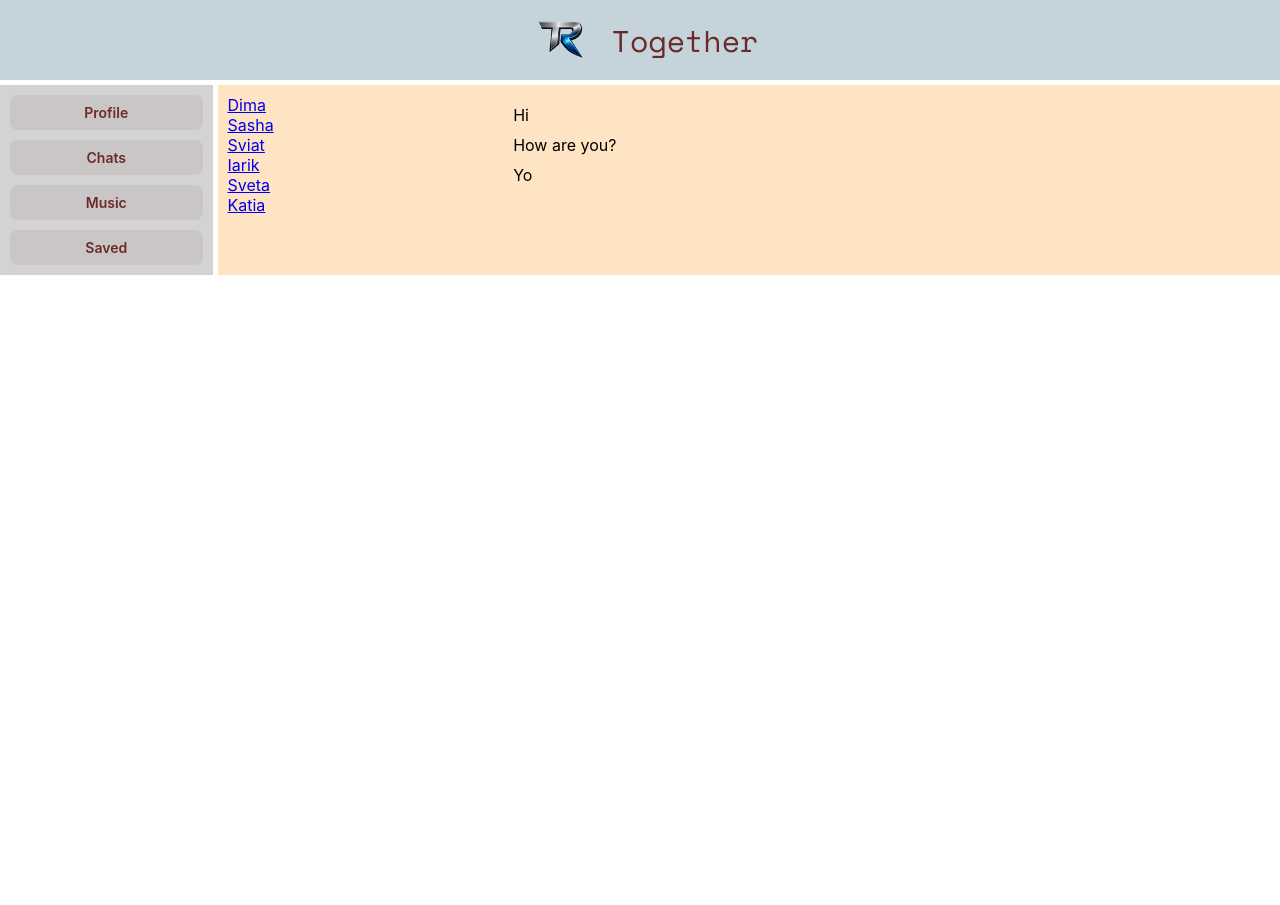
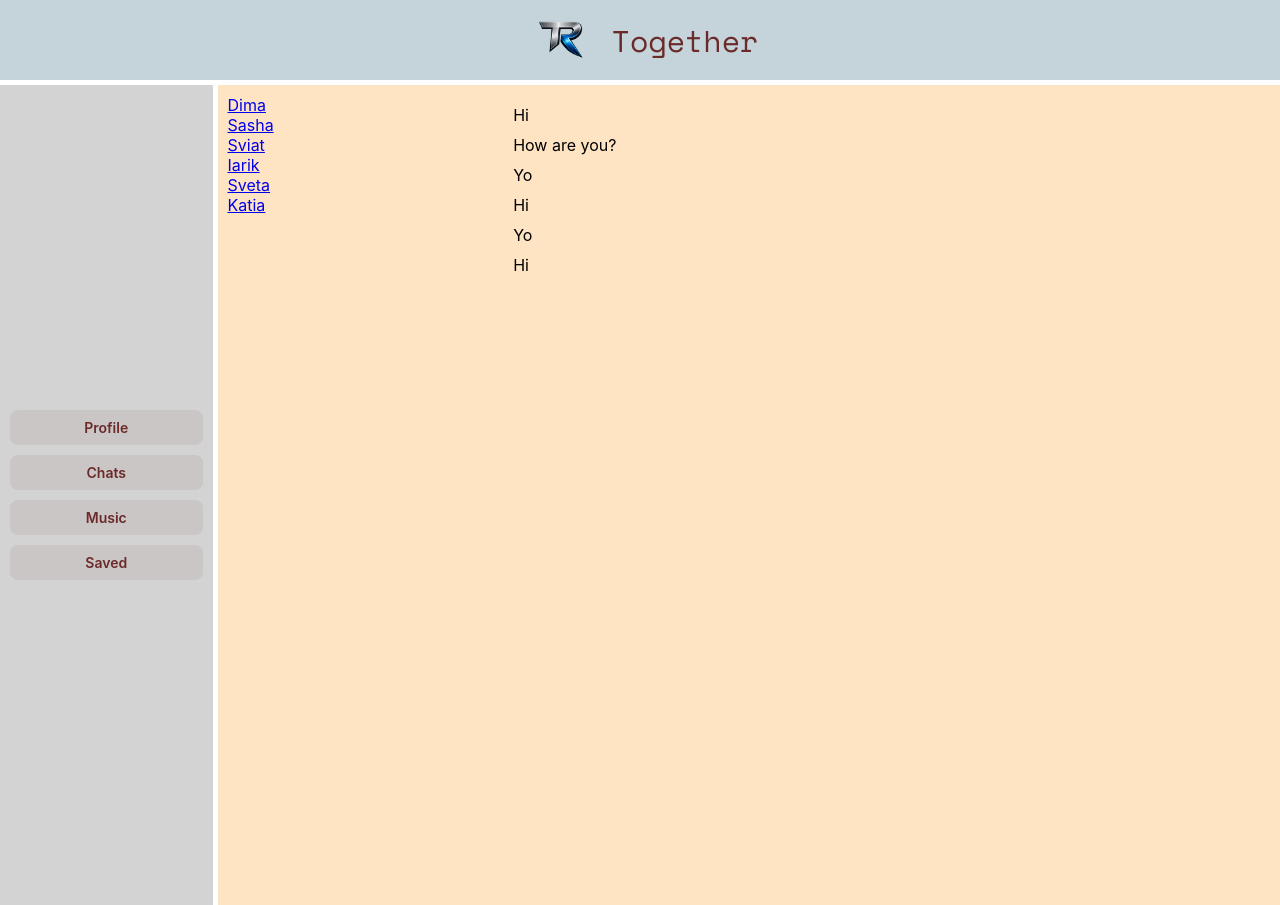
Before and after one commit to Nik0VisioN/react-01, a React (Create React App) app: page /chats in a window 1280 px wide. Before the commit the page ends 800 px from the top, so only its background shows below. Built offline with nearby package versions, Linux system fonts and the light colour scheme.

Commit message:
0.14 Beta

```diff
--- a/src/App.js
+++ b/src/App.js
@@ -9,7 +9,9 @@ import Saved from './Components/Saved/Saved';
 import { BrowserRouter, Routes,  Route } from 'react-router-dom';
 
 
-const App = () => {
+let ChatsComponent = (props) => <Chats />
+
+const App = (props) => {
   return (
     <BrowserRouter>
       <div className='app-wrapper'>
@@ -18,7 +20,7 @@ const App = () => {
         <div className='app-wrapper-content'>
           <Routes>
             <Route path='/profile' element={<Profile />} />
-            <Route path='/chats/*' element={<Chats />} />
+            <Route path='/chats/*' element={<ChatsComponent />} />
             <Route path='/music' element={<Music />} />
             <Route path='/saved' element={<Saved />} />
           </Routes>
--- /dev/null
+++ b/src/Components/Dialogs/DialogItem/DialogsItem.jsx
@@ -0,0 +1,13 @@
+import React from 'react';
+import s from './../Dialogs.module.css';
+import { NavLink } from 'react-router-dom';
+
+const DialogItem = (props) => {
+  let path = "/chats/" + props.id;
+
+  return <div className={s.dialog + ' ' + s.active}>
+    <NavLink to={path}>{props.name}</NavLink>
+  </div>
+}
+
+export default DialogItem;
--- a/src/Components/Dialogs/Dialogs.jsx
+++ b/src/Components/Dialogs/Dialogs.jsx
@@ -1,58 +1,23 @@
 import React from 'react';
 import s from './Dialogs.module.css';
-import { NavLink } from 'react-router-dom';
-
-const DialogItem = (props) => {
-  let path = "/chats/" + props.id;
-
-  return <div className={s.dialog}>
-    <NavLink to={path}>{props.name}</NavLink>
-  </div>
-}
-
-const Message = (props) => {
-  return <div className={s.dialog}>{props.message}</div>
-}
-
+import DialogItem from './DialogItem/DialogsItem';
+import Message from './Message/Message';
+import { dialogsData } from '../../index';
+import { messagesData } from '../../index';
 
 const Dialogs = (props) => {
 
+    let dialogsElements = dialogsData.map( dialog => < DialogItem name={dialog.name} id={dialog.id} />);
+    let messagesElements = messagesData.map( message => < Message message={message.name} />);
 
-    let dialogsData = [
-      { id: 1, name: 'Dima' },
-      { id: 2, name: 'Sasha' },
-      { id: 3, name: 'Sviat' },
-      { id: 4, name: 'Iarik' },
-      { id: 5, name: 'Sveta' },
-      { id: 6, name: 'Katia' }
-    ];
-
-    let messagesData = [
-      { id: 1, name: 'Hi' },
-      { id: 2, name: 'How are you?' },
-      { id: 3, name: 'Yo' },
-      { id: 4, name: 'Hi' },
-      { id: 5, name: 'Yo' },
-      { id: 6, name: 'Hi' }
-    ];
 return (
     <div className={s.dialogs}>
       <div className={s.dialogs_items}>
-
-        < DialogItem name={dialogsData[0].name} id={dialogsData[0].id} />
-        < DialogItem name={dialogsData[1].name} id={dialogsData[1].id} />
-        < DialogItem name={dialogsData[2].name} id={dialogsData[2].id} />
-        < DialogItem name={dialogsData[3].name} id={dialogsData[3].id} />
-        < DialogItem name={dialogsData[4].name} id={dialogsData[4].id} />
-        < DialogItem name={dialogsData[5].name} id={dialogsData[5].id} />
+        {dialogsElements}
       </div>
 
       <div className={s.messages}>
-
-        < Message message={messagesData[0].name} id={messagesData[0].id} />
-        < Message message={messagesData[1].name} id={messagesData[1].id} />
-        < Message message={messagesData[2].name} id={messagesData[2].id} />
-
+        {messagesElements}
       </div>
     </div>
   )
--- /dev/null
+++ b/src/Components/Dialogs/Message/Message.jsx
@@ -0,0 +1,8 @@
+import React from 'react';
+import s from './../Dialogs.module.css';
+
+const Message = (props) => {
+  return <div className={s.dialog}>{props.message}</div>
+}
+
+export default Message;
--- a/src/Components/Navbar/Navbar.module.css
+++ b/src/Components/Navbar/Navbar.module.css
@@ -7,6 +7,9 @@
   gap: 10px;
   padding: 10px;
   background-color: lightgray;
+  position: sticky;
+  top: 0;
+  height: 100vh;
 }
 
 .text_nav {
--- a/src/Components/Profile/MyPosts/MyPosts.jsx
+++ b/src/Components/Profile/MyPosts/MyPosts.jsx
@@ -1,17 +1,12 @@
 import React from 'react';
 import content_area from './MyPosts.module.css';
 import Post from './Post/Post';
+import { postsData } from '../../../index';
 
 const MyPosts = () => {
 
-let postsData = [
-      { id: 1, message: 'Hello, world!', likesCount: 15 },
-      { id: 2, message: 'How are you?', likesCount: 20 },
-      { id: 3, message: 'This is my first post!', likesCount: 30 },
-      { id: 4, message: 'Hi', likesCount: 25 },
-      { id: 5, message: 'Yo', likesCount: 10 },
-      { id: 6, message: 'Hi', likesCount: 5 }
-    ];
+let postsElements = postsData.map(post => <Post message={post.message} likesCount={post.likesCount} />);
+
 
   return (<>
     <div>
@@ -20,11 +15,7 @@ let postsData = [
       <button> Remove</button>
     </div>
     <div className={content_area.posts}>
-      <Post message={postsData[0].message} likesCount={postsData[0].likesCount} />
-      <Post message={postsData[1].message} likesCount={postsData[1].likesCount} />
-      <Post message={postsData[2].message} likesCount={postsData[2].likesCount} />
-      <Post message={postsData[3].message} likesCount={postsData[3].likesCount} />
-      <Post message={postsData[4].message} likesCount={postsData[4].likesCount} />
+      {postsElements}
     </div>
   </>
   )
--- a/src/index.js
+++ b/src/index.js
@@ -3,6 +3,42 @@ import ReactDOM from 'react-dom/client';
 import './index.css';
 import App from './App';
 import reportWebVitals from './reportWebVitals';
+
+
+
+let postsData = [
+  { id: 1, message: 'Hello, world!', likesCount: 15 },
+  { id: 2, message: 'How are you?', likesCount: 20 },
+  { id: 3, message: 'This is my first post!', likesCount: 30 },
+  { id: 4, message: 'Hi', likesCount: 25 },
+  { id: 5, message: 'Yo', likesCount: 10 },
+  { id: 6, message: 'Bka', likesCount: 5 },
+  { id: 7, message: 'LOASJDAWHD', likesCount: 88 },
+  { id: 8, message: 'BLABKA', likesCount: 75 },
+  { id: 9, message: 'hahahahha', likesCount: 73 }
+];
+
+
+
+let dialogsData = [
+  { id: 1, name: 'Dima' },
+  { id: 2, name: 'Sasha' },
+  { id: 3, name: 'Sviat' },
+  { id: 4, name: 'Iarik' },
+  { id: 5, name: 'Sveta' },
+  { id: 6, name: 'Katia' }
+];
+
+let messagesData = [
+  { id: 1, name: 'Hi' },
+  { id: 2, name: 'How are you?' },
+  { id: 3, name: 'Yo' },
+  { id: 4, name: 'Hi' },
+  { id: 5, name: 'Yo' },
+  { id: 6, name: 'Hi' }
+];
+
+
 
 const root = ReactDOM.createRoot(document.getElementById('root'));
 root.render(
@@ -15,3 +51,6 @@ root.render(
 // to log results (for example: reportWebVitals(console.log))
 // or send to an analytics endpoint. Learn more: https://bit.ly/CRA-vitals
 reportWebVitals();
+export { postsData };
+export { dialogsData };
+export { messagesData };
```
